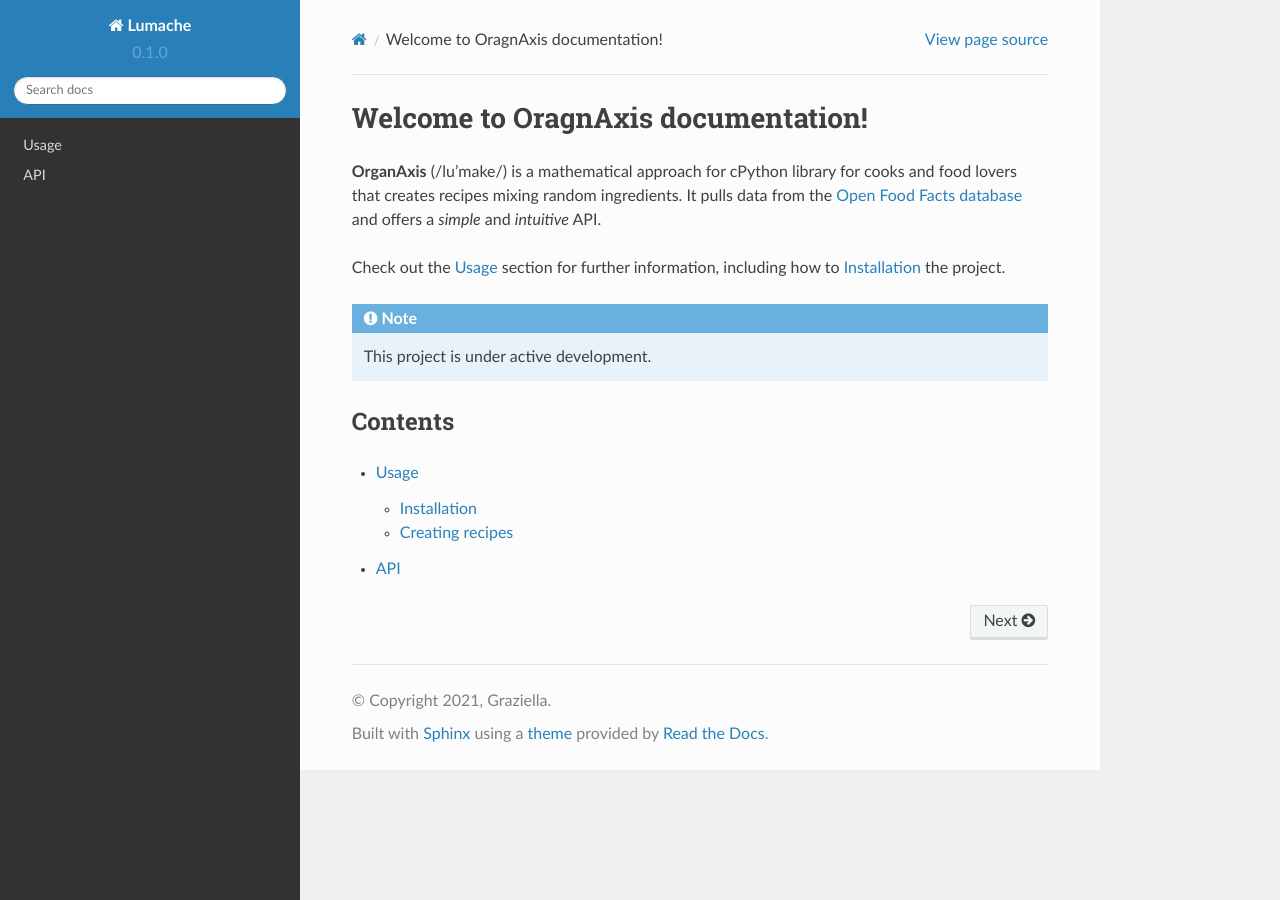
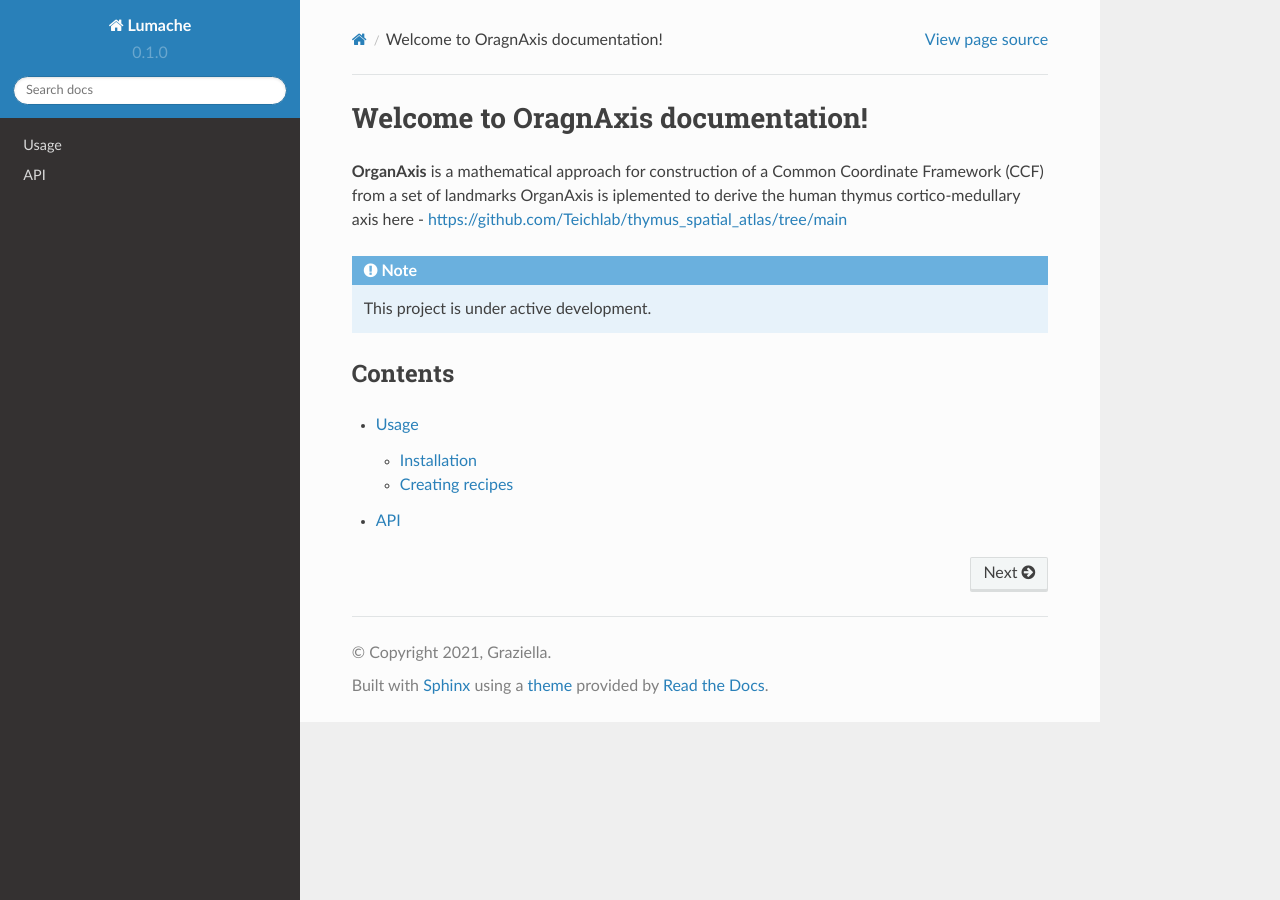
Before and after one commit to nadavyayon/organ_axis_tutorial, a Sphinx documentation site: the page built from docs/source/index.rst, in a window 1280 px wide. Built offline with Sphinx 7.4.7 and the Read the Docs theme 2.0.0, drawn with Linux system fonts in a browser that asks for light colours.

Commit message:
Update index.rst

```diff
--- a/docs/source/index.rst
+++ b/docs/source/index.rst
@@ -1,13 +1,8 @@
 Welcome to OragnAxis documentation!
 ===================================
 
-**OrganAxis** (/lu'make/) is a mathematical approach for cPython library for cooks and food lovers
-that creates recipes mixing random ingredients.
-It pulls data from the `Open Food Facts database <https://world.openfoodfacts.org/>`_
-and offers a *simple* and *intuitive* API.
-
-Check out the :doc:`usage` section for further information, including
-how to :ref:`installation` the project.
+**OrganAxis** is a mathematical approach for construction of a Common Coordinate Framework (CCF) from a set of landmarks
+OrganAxis is iplemented to derive the human thymus cortico-medullary axis here - https://github.com/Teichlab/thymus_spatial_atlas/tree/main
 
 .. note::
 
```
